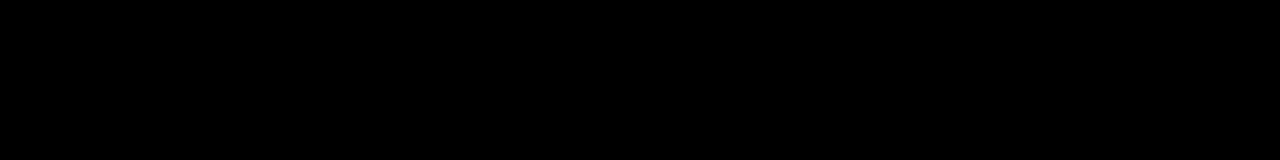
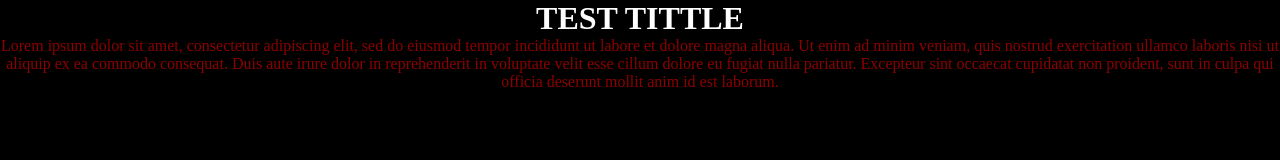
Before and after one commit to MenachoRBB/SAWProject, a plain HTML site: page proyectoSAW/index.html in a window 1280 px wide. Drawn offline with Linux system fonts and the light colour scheme.

Commit message:
Init of the project
Just testing

```diff
--- a/proyectoSAW/index.html
+++ b/proyectoSAW/index.html
@@ -11,5 +11,11 @@
 	<h1>TEST TITTLE</h1>
 	</div>
 
+	<div class="content">
+
+		<p>    Lorem ipsum dolor sit amet, consectetur adipiscing elit, sed do eiusmod tempor incididunt ut labore et dolore magna aliqua. Ut enim ad minim veniam, quis nostrud exercitation ullamco laboris nisi ut aliquip ex ea commodo consequat. Duis aute irure dolor in reprehenderit in voluptate velit esse cillum dolore eu fugiat nulla pariatur. Excepteur sint occaecat cupidatat non proident, sunt in culpa qui officia deserunt mollit anim id est laborum. </p>
+
+	</div>
+
 </body>
 </html>
--- a/proyectoSAW/styles.css
+++ b/proyectoSAW/styles.css
@@ -3,11 +3,16 @@
 
 .test{
 	text-align: center;
+	color: white;
 }
 
 *{ /* Takes out the default paddings of the browser*/
 	padding: 0;
  	margin: 0;
  	background-color: black;
- 	text:  white;
 }
+
+.content{
+	color: darkred;
+	text-align: center;
+}
```
